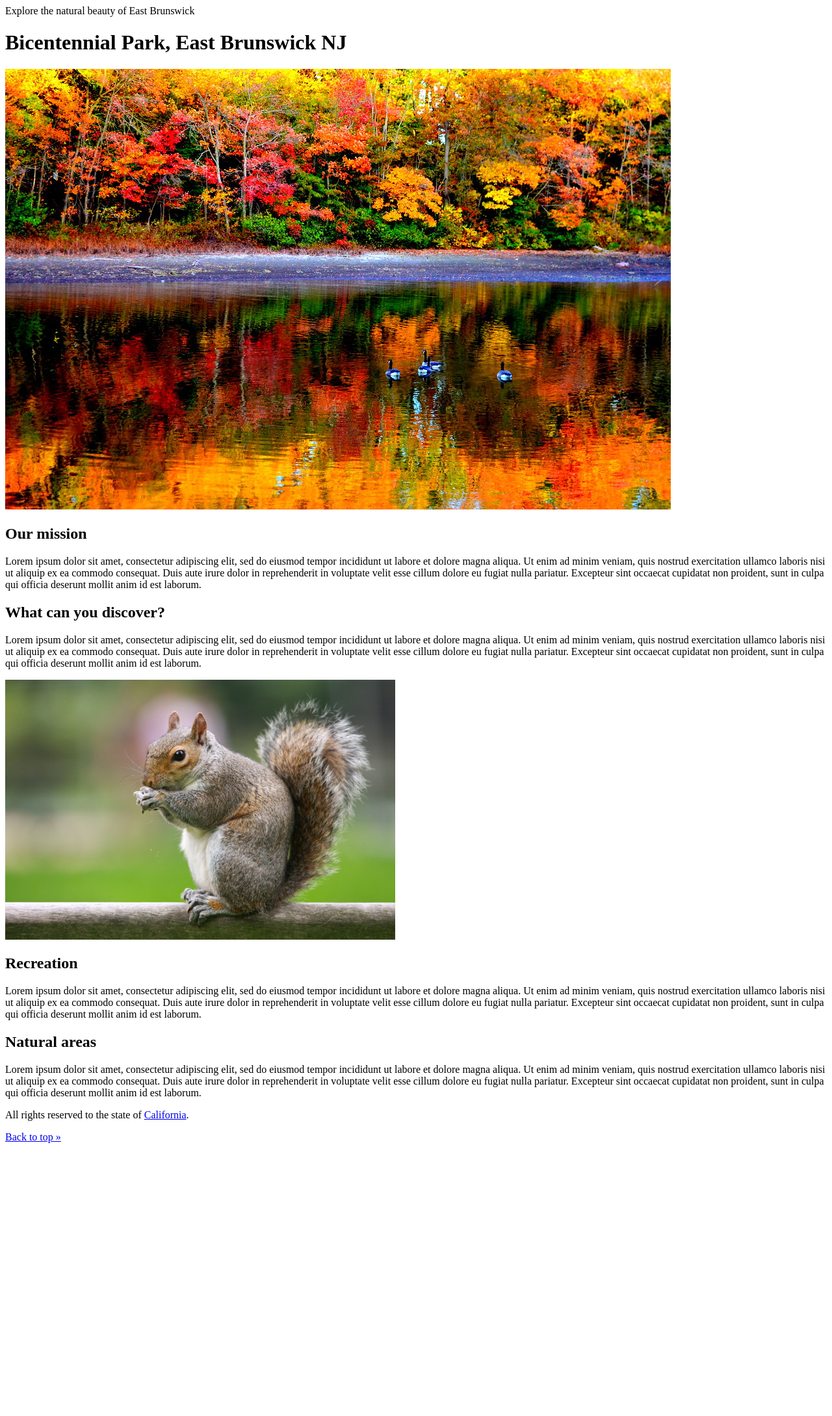
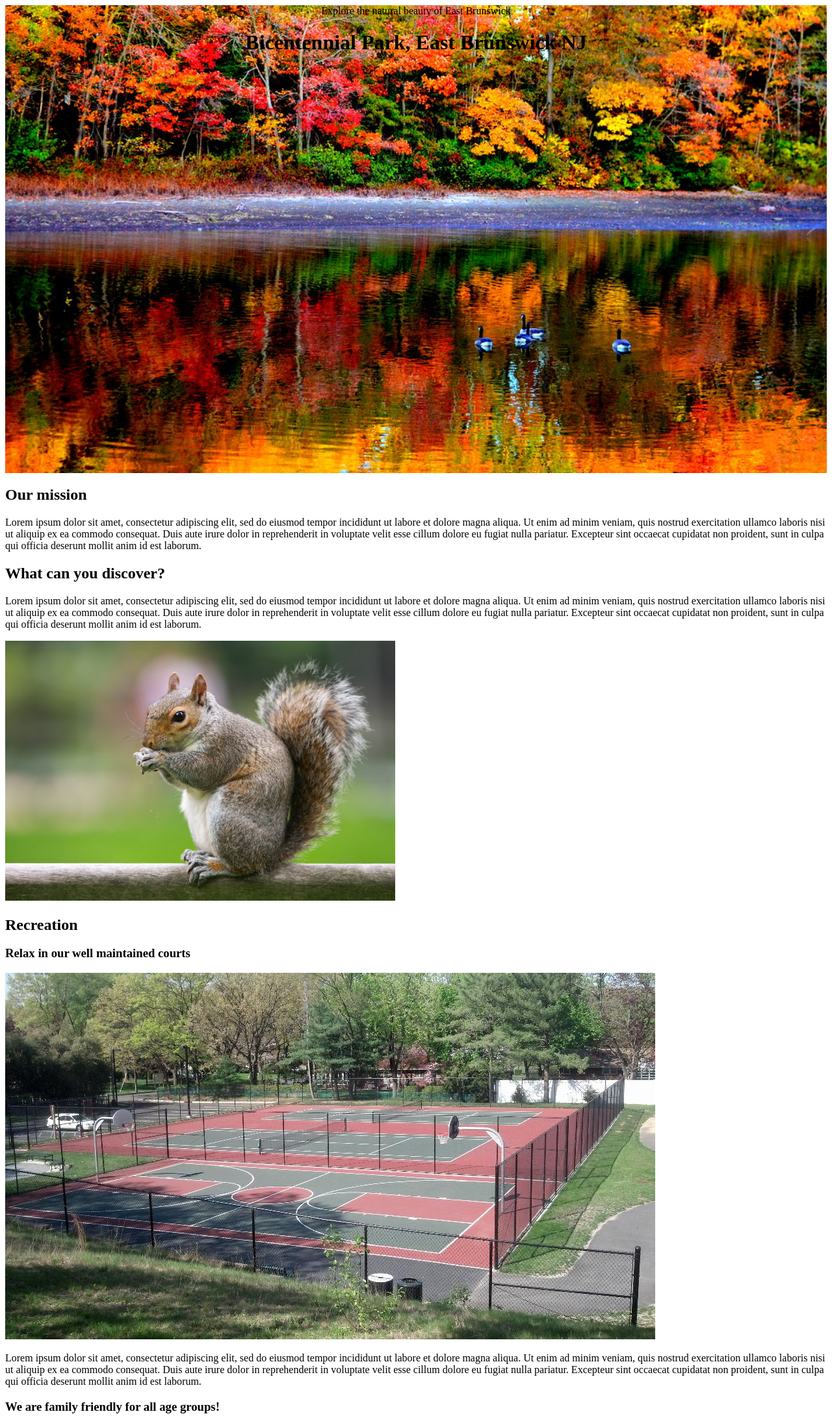
Before and after one commit to JJ299/Bicentennial-Park, a plain HTML site: page index.html in a window 1280 px wide. Shown: the top 2179 px of the page at 65% size. Before the commit the page ends 1767 px from the top, so only its background shows below. Drawn offline with Linux system fonts and the light colour scheme.

Commit message:
Finished HTML, added CSS

```diff
--- a/index.html
+++ b/index.html
@@ -2,12 +2,12 @@
 <html>
 <head>
 	<title>Bicentennial Park</title>
+	<link rel="stylesheet" href="style.css">
 </head>
 <body>
-	<header>
-		<span>Explore the natural beauty of East Brunswick</span>
-		<h1>Bicentennial Park, East Brunswick NJ</h1>
-		<img src="images/Overview.jpg" alt="Nature of East Brunswick">
+	<header id="title" class="main-header">
+		<span class="header-span-content">Explore the natural beauty of East Brunswick</span>
+		<h1 class="header-h1-content">Bicentennial Park, East Brunswick NJ</h1>
 	</header>
 
 	<div class="Primary">
@@ -28,22 +28,33 @@
 
 
 	<div class="Secondary">
-		<div>
+		<div class="Recreation">
 			<h2>Recreation</h2>
-			<p>Lorem ipsum dolor sit amet, consectetur adipiscing elit, sed do eiusmod tempor incididunt ut labore et dolore magna aliqua. Ut enim ad minim veniam, quis nostrud exercitation ullamco laboris nisi ut aliquip ex ea commodo consequat. Duis aute irure dolor in reprehenderit in voluptate velit esse cillum dolore eu fugiat nulla pariatur. Excepteur sint occaecat cupidatat non proident, sunt in culpa qui officia deserunt mollit anim id est laborum.</p>
-			<a href="#"></a>
+				<h3>Relax in our well maintained courts</h3>
+					<img src="images/Recreation.jpg" alt="Picture of tennis/basketball court">
+					<p>Lorem ipsum dolor sit amet, consectetur adipiscing elit, sed do eiusmod tempor incididunt ut labore et dolore magna aliqua. Ut enim ad minim veniam, quis nostrud exercitation ullamco laboris nisi ut aliquip ex ea commodo consequat. Duis aute irure dolor in reprehenderit in voluptate velit esse cillum dolore eu fugiat nulla pariatur. Excepteur sint occaecat cupidatat non proident, sunt in culpa qui officia deserunt mollit anim id est laborum.</p>
+
+				<h3>We are family friendly for all age groups!</h3>
+					<img src="images/Playground.jpg" alt="Picture of Playground">
+					<p>Lorem ipsum dolor sit amet, consectetur adipiscing elit, sed do eiusmod tempor incididunt ut labore et dolore magna aliqua. Ut enim ad minim veniam, quis nostrud exercitation ullamco laboris nisi ut aliquip ex ea commodo consequat. Duis aute irure dolor in reprehenderit in voluptate velit esse cillum dolore eu fugiat nulla pariatur. Excepteur sint occaecat cupidatat non proident, sunt in culpa qui officia deserunt mollit anim id est laborum.</p>
+					<a href="#"></a>
 		</div>
 
-		<div>
+		<div class="Area">
 			<h2>Natural areas</h2>
-			<p>Lorem ipsum dolor sit amet, consectetur adipiscing elit, sed do eiusmod tempor incididunt ut labore et dolore magna aliqua. Ut enim ad minim veniam, quis nostrud exercitation ullamco laboris nisi ut aliquip ex ea commodo consequat. Duis aute irure dolor in reprehenderit in voluptate velit esse cillum dolore eu fugiat nulla pariatur. Excepteur sint occaecat cupidatat non proident, sunt in culpa qui officia deserunt mollit anim id est laborum.</p>
-			<a href="#"></a>
+				<h3>All purpose green space</h3>
+					<img src="images/Green.jpg" alt="Picture of green area">
+					<p>Lorem ipsum dolor sit amet, consectetur adipiscing elit, sed do eiusmod tempor incididunt ut labore et dolore magna aliqua. Ut enim ad minim veniam, quis nostrud exercitation ullamco laboris nisi ut aliquip ex ea commodo consequat. Duis aute irure dolor in reprehenderit in voluptate velit esse cillum dolore eu fugiat nulla pariatur. Excepteur sint occaecat cupidatat non proident, sunt in culpa qui officia deserunt mollit anim id est laborum.</p>
+				<h3>Discover the hidden beauty of Bicentennial park</h3>
+					<img src="images/Lake.jpg" alt="Picture of lake">
+					<p>Lorem ipsum dolor sit amet, consectetur adipiscing elit, sed do eiusmod tempor incididunt ut labore et dolore magna aliqua. Ut enim ad minim veniam, quis nostrud exercitation ullamco laboris nisi ut aliquip ex ea commodo consequat. Duis aute irure dolor in reprehenderit in voluptate velit esse cillum dolore eu fugiat nulla pariatur. Excepteur sint occaecat cupidatat non proident, sunt in culpa qui officia deserunt mollit anim id est laborum.</p>
+					<a href="#"></a>
 		</div>
 	</div>
 
 	<footer>
-		<p>All rights reserved to the state of <a href="#">California</a>.</p>
-		<a href="#top">Back to top &raquo;</a>
+		<p>All rights reserved to the Township of <a href="https://en.wikipedia.org/wiki/East_Brunswick,_New_Jersey" target = ”_blank”>East Brunswick</a>.</p>
+		<a href="#title">Back to top &raquo;</a>
 	</footer>
 
 </body>
--- a/style.css
+++ b/style.css
@@ -0,0 +1,28 @@
+/* Base style */
+
+* {
+  box-sizing: border-box;
+
+}
+
+/* Main style */
+
+.main-header {
+
+	height: 45rem;
+
+	background: url(Images/Overview.jpg) no-repeat center;
+	background-size: cover;
+	text-align: center;
+
+
+}
+
+.header-span-content {
+	margin-top: 500px;
+
+}
+
+.header-h1-content {
+
+}
```
